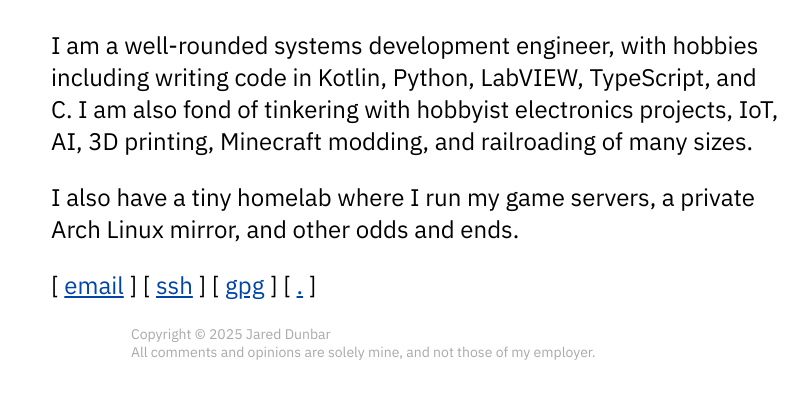
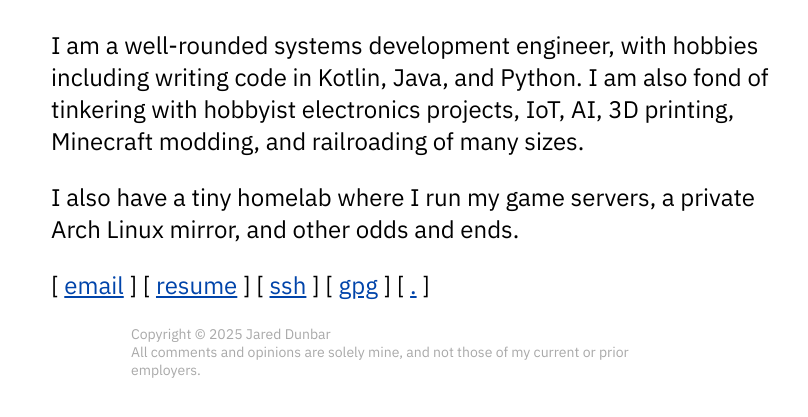
Before and after one commit to jrddunbr/ja4, a plain HTML site: page index.html in a window 1280 px wide. Shown: the part 219-636 px from the top of the page, without its empty margins (234-1042 px from the left). Drawn offline with Linux system fonts and the light colour scheme.

Commit message:
Adding my resume to my website for reference
I find some recruiters are editing my resume using AI (and not asking me for feedback!), which often ends up giving potential employers incorrect information as I am extremely pedantic in what I write for my resume.

```diff
--- a/index.html
+++ b/index.html
@@ -21,7 +21,7 @@
     <h3>About me</h3>
     <p class="indent">
         I am a well-rounded systems development engineer, with hobbies including
-        writing code in Kotlin, Python, LabVIEW, TypeScript, and C. I am also fond
+        writing code in Kotlin, Java, and Python. I am also fond
         of tinkering with hobbyist electronics projects, IoT, AI, 3D printing,
         Minecraft modding, and railroading of many sizes.
     </p>
@@ -30,17 +30,18 @@
     </p>
     <p class="indent">
         [ <a target="_blank" rel="noopener noreferrer" href="mailto:jrddunbr@ja4.org">email</a> ]
+        [ <a target="_blank" rel="noopener noreferrer" href="resume.pdf">resume</a> ]
         [ <a target="_blank" rel="noopener noreferrer" href="https://github.com/jrddunbr.keys">ssh</a> ]
         [ <a target="_blank" rel="noopener noreferrer" href="https://github.com/jrddunbr.gpg">gpg</a> ]
         [ <a href="geek.txt">.</a> ]
-        <!-- Resume/CV on request -->
+        <!-- CV on request -->
     </p>
 </div>
 <div class="footer">
     <p>
         Copyright © 2025 Jared Dunbar
         <br/>
-        All comments and opinions are solely mine, and not those of my employer.
+        All comments and opinions are solely mine, and not those of my current or prior employers.
     </p>
 </div>
 </body>
```
Also changed, not shown: 1 other file.
